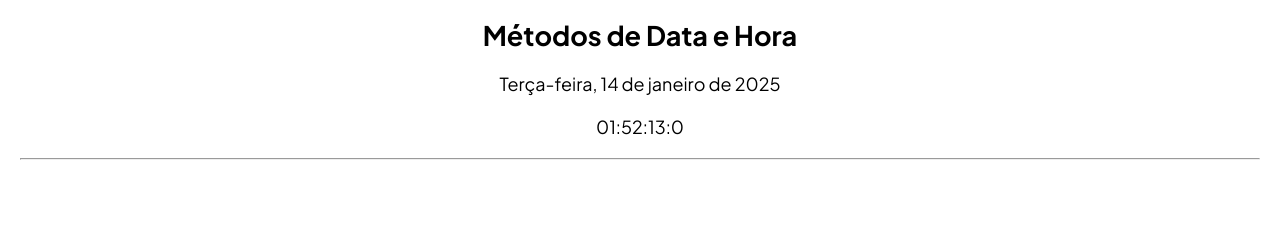
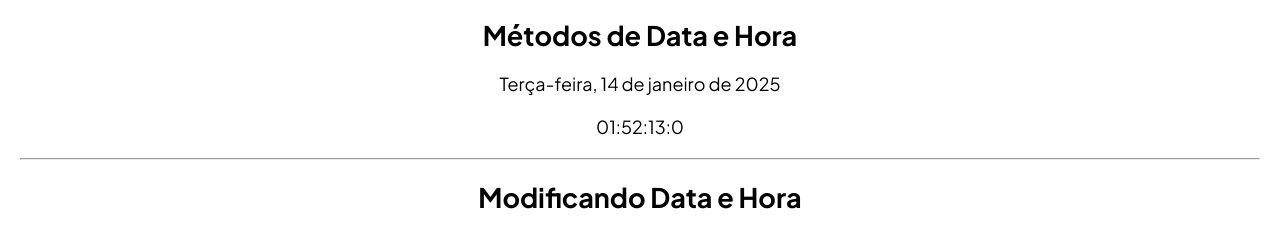
Before and after one commit to SamuelASantos/EstudosHTMLeCSS, a plain HTML site: page semana8/semana8.html in a window 1280 px wide. Shown: the part 79-326 px from the top of the page. Drawn offline with Linux system fonts and the light colour scheme.

Commit message:
Adicionado resumo sobre manipulação de datas e horas no JavaScript
- Incluído resumo estruturado sobre o uso do construtor Date e métodos para obter e modificar componentes de datas, como .getDate(), .setDate() e .setFullYear().

```diff
--- a/semana8/semana8.html
+++ b/semana8/semana8.html
@@ -58,6 +58,7 @@
     <p class="p1"></p>
     <p class="p2"></p>
     <hr>
+    <h2>Modificando Data e Hora</h2>
 
     <script>
         const time = new Date();
```
Also changed, not shown: 1 other file.
